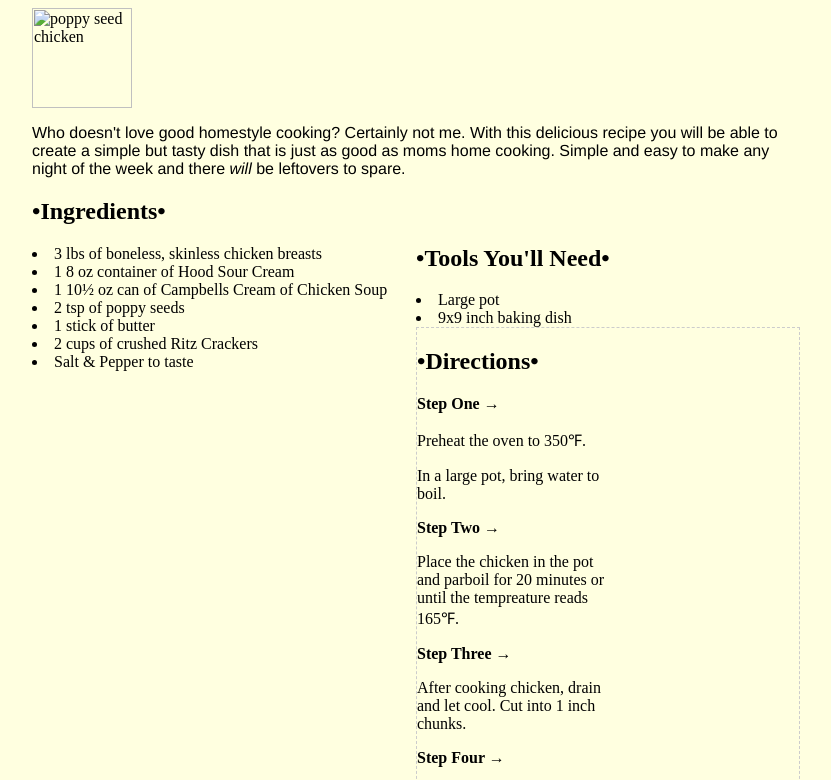
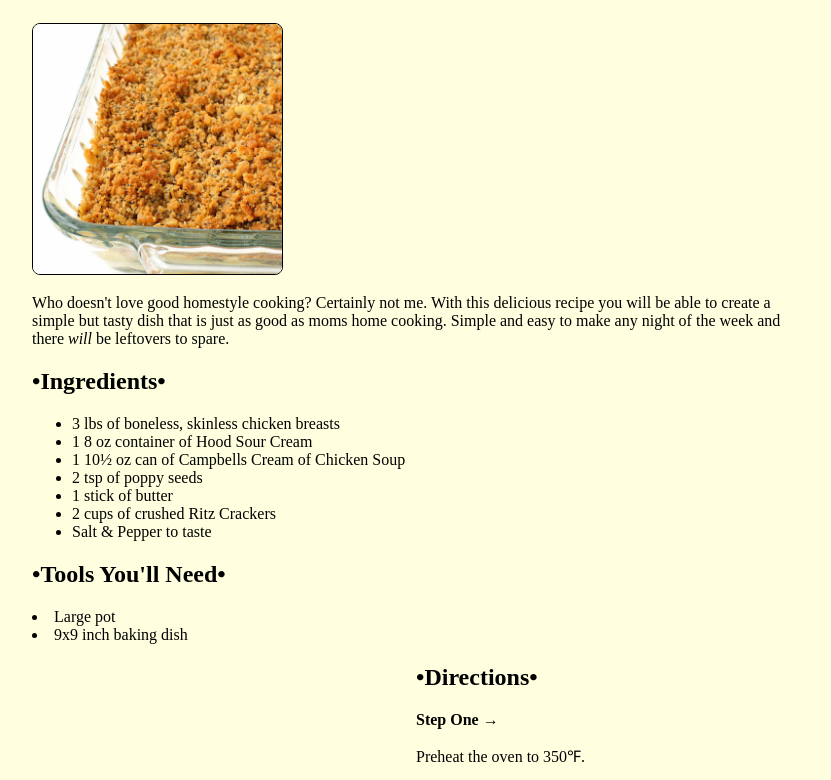
Before and after one commit to calebgseaver/Recipe, a plain HTML site: page index.html in a window 1280 px wide. Shown: the part 280-1060 px from the top of the page, without its empty margins (224-1055 px from the left). Drawn offline with Linux system fonts and the light colour scheme.

Commit message:
updated recipe some issues fixed.

```diff
--- a/css/main.css
+++ b/css/main.css
@@ -7,7 +7,10 @@ body {
 
 img {
 width: auto;
-max-width: 100%
+max-width: 100%;
+margin: 2% auto;
+border: 1px solid #000;
+border-radius: .5em
 }
 
 /*-----links----*/
@@ -60,15 +63,16 @@ nav a:focus {
   display: inline;
   }
 
-main {
-border: 1px, dashed #ccc;
+/*main {
+border: 1px dashed #ccc;
 overflow: hidden;
 
 }
+*/
 
-#ingredients,
-#directions{
-  float: left;
+#directions {
+  float: right;
+  height: auto;
   width: 50%;
 }
 
--- a/index.html
+++ b/index.html
@@ -1,4 +1,4 @@
-<!docutype html>
+<!doctype html>
 <html lang="en-us">
 <head>
   <meta charset="utf-8">
@@ -25,19 +25,17 @@
 <h1>Poppy Seed Chicken</h1>
 </header>
 
-<img src="poppy-seed-chicken.jpg"
-alt="poppy seed chicken"
-height="100"
-width="100">
-
-<body>
-<p style = "font-family: helvetica">
-  Who doesn't love good homestyle cooking? Certainly not me. With this delicious recipe you will be able to create a simple but tasty dish that is just as good as moms home cooking. Simple and easy to make any night of the week and there <i>will</i> be leftovers to spare.</p>
-</body>
+<img src="img/poppy-seed-chicken.jpg"
+alt="Poppy Seed Chicken recipe." width="250px" height="250px">
 
 
-<h2>•Ingredients•</h2>
+<div><p.intro { font-family: Helvetica, Arial, sans-serif;}>
+  Who doesn't love good homestyle cooking? Certainly not me. With this delicious recipe you will be able to create a simple but tasty dish that is just as good as moms home cooking. Simple and easy to make any night of the week and there <i>will</i> be leftovers to spare.</p.></div>
+
+
 <section id="ingredients">
+  <h2>•Ingredients•</h2>
+  <ul>
 <li>3 lbs of boneless, skinless chicken breasts</li>
 <li>1 8 oz container of Hood Sour Cream</li>
 <li>1 10½ oz can of Campbells Cream of Chicken Soup</li>
@@ -45,6 +43,7 @@ width="100">
 <li>1 stick of butter</li>
 <li>2 cups of crushed Ritz Crackers</li>
 <li>Salt & Pepper to taste</li>
+</ul>
 </section>
 
 <section id="tools-youll-need">
```
